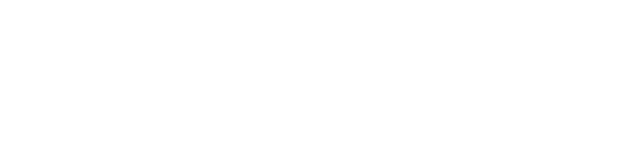
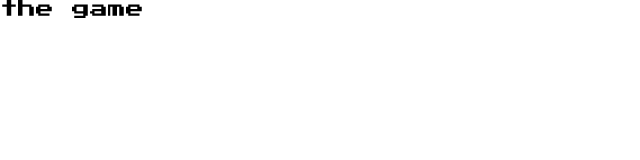
Before and after one commit to anthony-muuo/rock-paper-scissors, a plain HTML site: page index.html in a window 1280 px wide. Shown: the whole page, without its empty margins (0-640 px from the left). Drawn offline with Linux system fonts and the light colour scheme.

Commit message:
project setup included font needed and start css

```diff
--- a/index.html
+++ b/index.html
@@ -4,8 +4,16 @@
     <meta charset="UTF-8" />
     <link rel="icon" type="image/svg+xml" href="/vite.svg" />
     <meta name="viewport" content="width=device-width, initial-scale=1.0" />
+    <link rel="preconnect" href="https://fonts.googleapis.com" />
+    <link rel="preconnect" href="https://fonts.gstatic.com" crossorigin />
+    <link
+      href="https://fonts.googleapis.com/css2?family=Press+Start+2P&display=swap"
+      rel="stylesheet"
+    />
     <link rel="stylesheet" href="src/style.css" />
     <title>Rock Papar Scissors</title>
   </head>
-  <body></body>
+  <body>
+    <div>the game</div>
+  </body>
 </html>
--- a/src/style.css
+++ b/src/style.css
@@ -0,0 +1,19 @@
+* {
+  padding: 0;
+  margin: 0;
+  box-sizing: border-box;
+}
+html {
+  font-size: 62.5%;
+}
+:root {
+  --primary-font: "Press Start 2P", system-ui;
+  --background-color: #9ec92d;
+  --score-background-color: #f2c244;
+  --general-color: #000000;
+}
+
+body {
+  font-size: 1.8rem;
+  font-family: var(--primary-font);
+}
```
